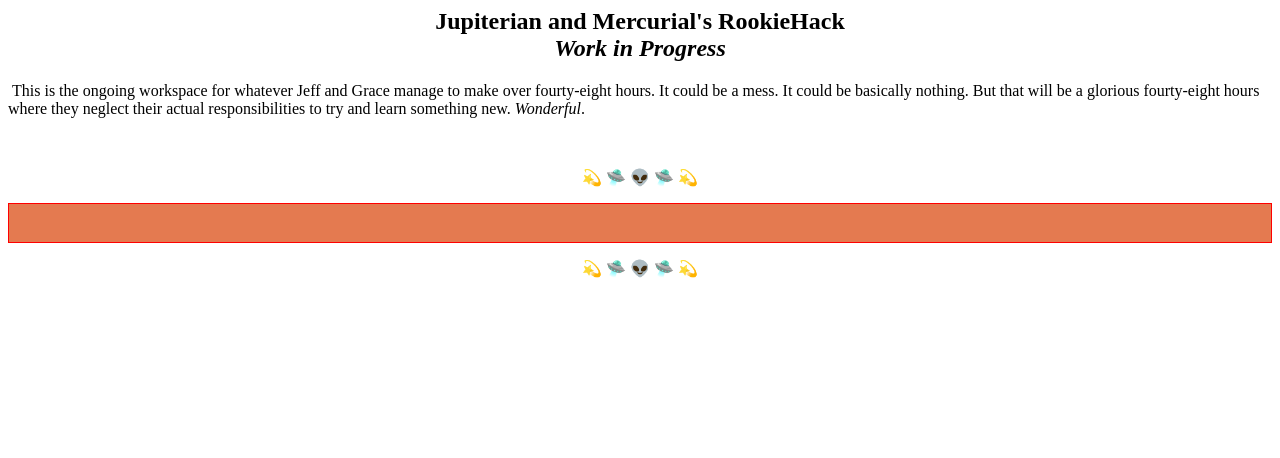
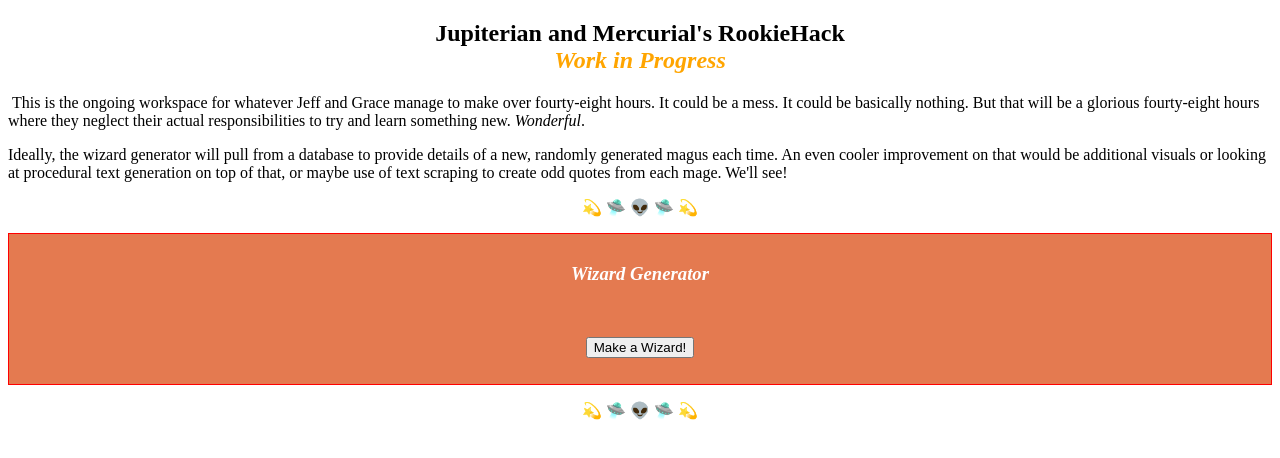
Before and after one commit to seifely/jupimerci, a plain HTML site: page index.html in a window 1280 px wide. Drawn offline with Linux system fonts and the light colour scheme.

Commit message:
second update
Added some description and a small amount of html ui

```diff
--- a/index.html
+++ b/index.html
@@ -1,8 +1,24 @@
 <!-- #######  THIS IS A COMMENT - Visible only in the source editor #########-->
-<h2 style="text-align: center;">Jupiterian and Mercurial's RookieHack<br /><em><strong>Work in Progress</strong></em></h2>
+<!doctype html>
+<html>
+<head>
+  <h2 style="text-align: center;">Jupiterian and Mercurial's RookieHack<br /><em><strong style="color:orange">Work in Progress</strong></em></h2>
+</head>
 <p>&nbsp;This is the ongoing workspace for whatever Jeff and Grace manage to make over fourty-eight hours. It could be a mess. It could be basically nothing. But that will be a glorious fourty-eight hours where they neglect their actual responsibilities to try and learn something new. <em>Wonderful</em>.&nbsp;</p>
-<p>&nbsp;</p>
+<!--p>&nbsp;</p -->
+<p>Ideally, the wizard generator will pull from a database to provide details of a new, randomly generated magus each time. An even cooler improvement on that would be additional visuals or looking at procedural text generation on top of that, or maybe use of text scraping to create odd quotes from each mage. We'll see!</p>
 
 <p style="text-align: center;">&#128171 &#128760	&#128125 &#128760 &#128171</p>
-<div style="background-color: #e47a50; padding: 10px; border: 1px solid red;">&nbsp;</div>
+<div style="background-color: #e47a50; padding: 10px; border: 1px solid red;">
+
+  <h3 style="text-align: center; color:white"><i>Wizard Generator</i></h3>
+    &nbsp;
+    </<div id="wizardBody">
+      <!-- The main paragraph created by the generator will appear here -->
+      <p style="text-align: center;"><button type="button" name="button" onclick="newWizard()">Make a Wizard!</button></p>
+    </div>
+
+    <script src="javascript.js"></script>
+</div>
 <p style="text-align: center;">&#128171 &#128760	&#128125 &#128760 &#128171</p>
+</html>
```
